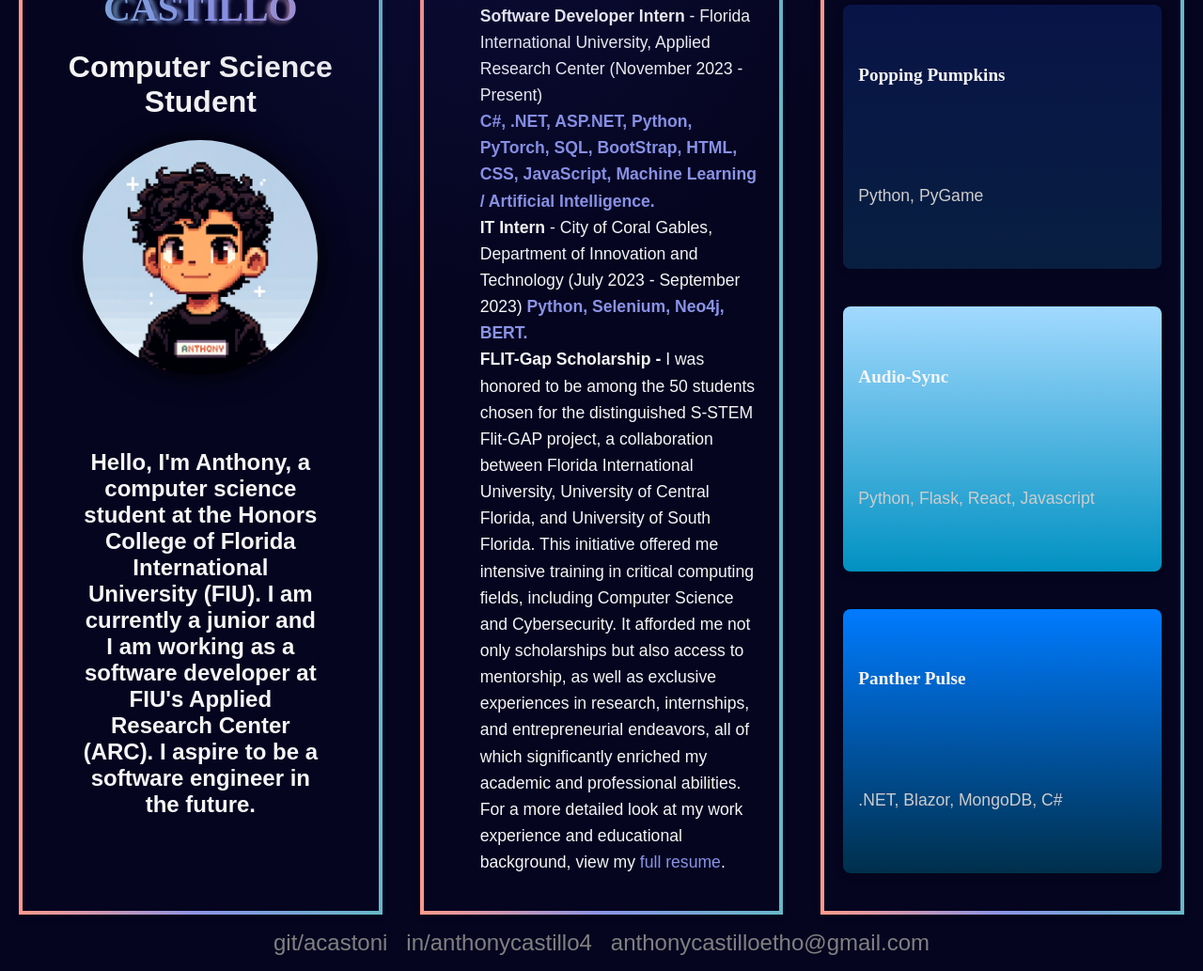
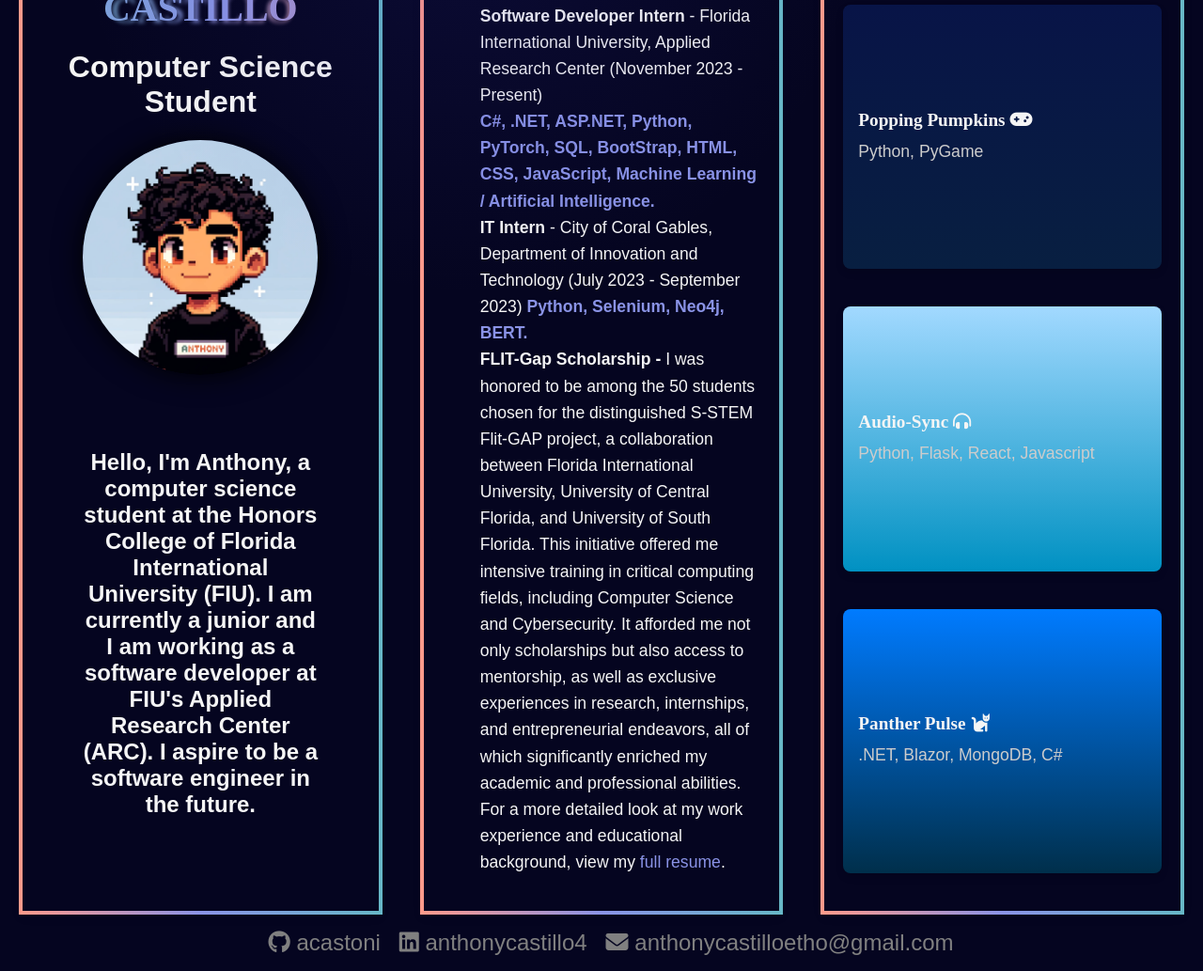
Before and after one commit to acastoni/Portfolio, a plain HTML site: page index.html in a window 1280 px wide. Shown: the part 206-1239 px from the top of the page at 94% size. Drawn offline with Linux system fonts and the light colour scheme; a web font is replaced by a local one.

Commit message:
-Full functionality

```diff
--- a/css/styles.css
+++ b/css/styles.css
@@ -275,6 +275,15 @@ ul {
   align-items: flex-start;
 }
 
+.project1 a, .project2 a, .project3 a {
+  display: flex;
+  align-items: center;
+  width: 100%;
+  height: 100%;
+  text-decoration: none;
+  color: inherit;
+}
+
 .project-info h3, .project-info p {
   margin: 0;
   color: whitesmoke;
--- a/index.html
+++ b/index.html
@@ -7,6 +7,7 @@
   <link rel="stylesheet" href="css/styles.css" />
   <link href="https://fonts.cdnfonts.com/css/humane" rel="stylesheet" />
   <link href="https://fonts.cdnfonts.com/css/8bit-wonder" rel="stylesheet">
+  <script src="https://kit.fontawesome.com/47da646a05.js" crossorigin="anonymous"></script>
   <title>Anthony Castillo's Portfolio</title>
 </head>
 <body>
@@ -51,7 +52,7 @@
         <li>
           For a more detailed look at my work experience and educational
           background, view my
-          <a href="path/to/your/resume.pdf" target="_blank" class="resume" style="text-decoration:none">full resume</a>.
+          <a href="resume/anthony.pdf" target="_blank" class="resume" style="text-decoration:none">full resume</a>.
         </li>
       </ul>
     </div>
@@ -59,29 +60,38 @@
       <span class="textAnimation" data-text="PROJECTS"><strong>PROJECTS</strong></span>
       <div class="projects-container">
         <div class="project1">
+          <a href ="https://github.com/acastoni/Magic-Hackathon" target="_blank">
           <div class="project-info">
-            <h3><strong>Popping Pumpkins</strong></h3>
+            <h3><strong>Popping Pumpkins <i class="fa-solid fa-gamepad"></i></strong></h3>
             <p>Python, PyGame</p>
           </div>
+        </a>
         </div>
         <div class="project2">
+          <a href="https://github.com/NSel1727/Audio-Sync" target="_blank">
           <div class="project-info">
-            <h3>Audio-Sync</h3>
+            <h3>Audio-Sync <i class="fa-solid fa-headphones-simple"></i></h3>
             <p>Python, Flask, React, Javascript</p>
           </div>
+          </a>
         </div>
         <div class="project3">
+          <a href="https://github.com/acastoni/Panther-Pulse"  target="_blank">
           <div class="project-info">
-            <h3>Panther Pulse</h3>
+            <h3>Panther Pulse <i class="fa-solid fa-cat"></i></h3>
             <p>.NET, Blazor, MongoDB, C#</p>
           </div>
         </div>
       </div>
     </div>
   <footer>
-    <a href="https://github.com/acastoni" target="_blank">git/acastoni</a>
-    <a href="https://www.linkedin.com/in/anthonycastillo4/" target="_blank">in/anthonycastillo4</a>
-    <a href="mailto:anthonycastilloetho@gmail.com">anthonycastilloetho@gmail.com</a>
+    <a href="https://github.com/acastoni" target="_blank">
+      <i class="fa-brands fa-github"></i> acastoni
+    </a>
+    <a href="https://www.linkedin.com/in/anthonycastillo4/" target="_blank">
+      <i class="fa-brands fa-linkedin"></i> anthonycastillo4</a>
+    <a href="mailto:anthonycastilloetho@gmail.com">
+      <i class="fa-solid fa-envelope"></i> anthonycastilloetho@gmail.com</a>
   </footer>
   <script>
     document.addEventListener("mousemove", function (e) {
```
Also changed, not shown: 1 other file.
